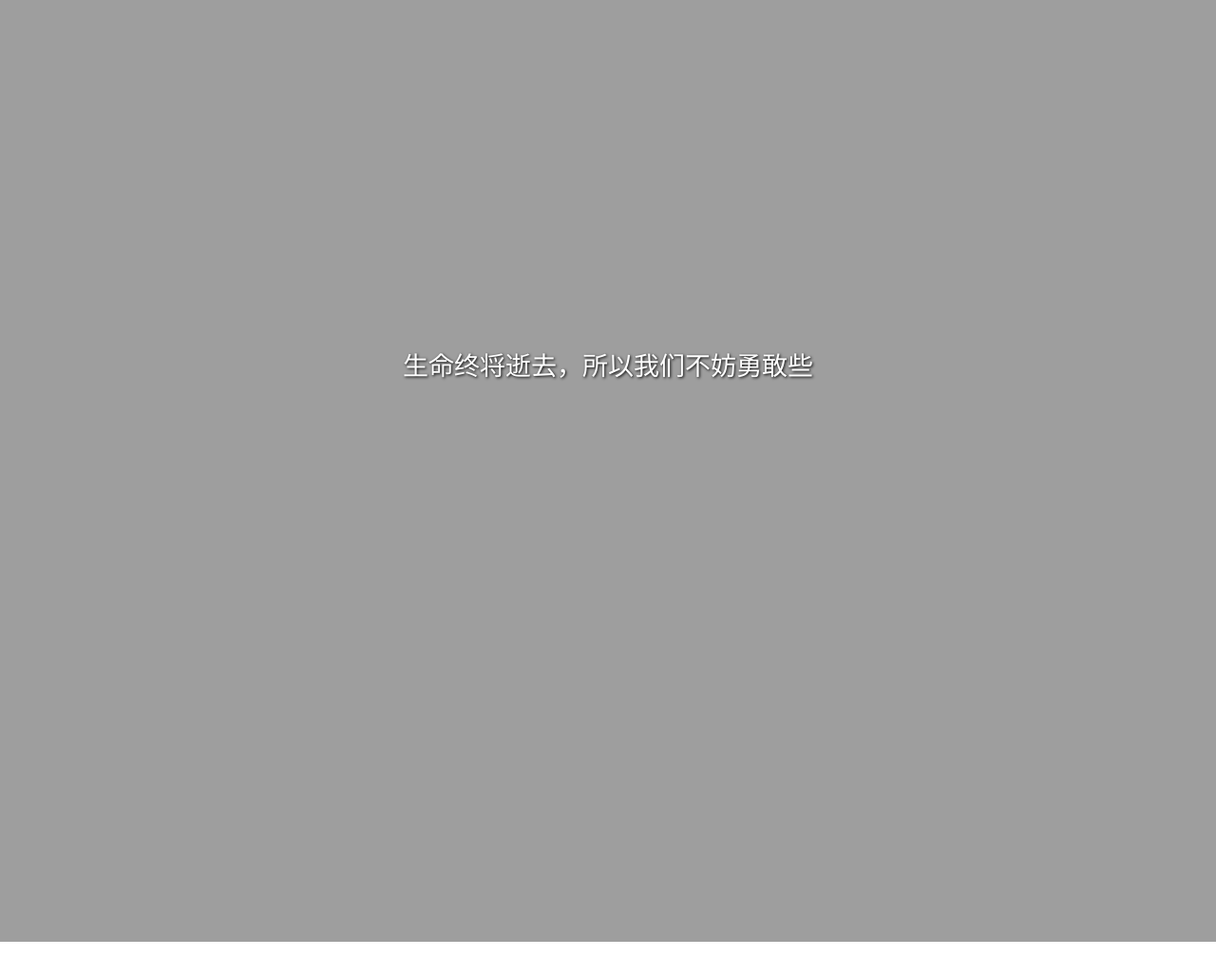
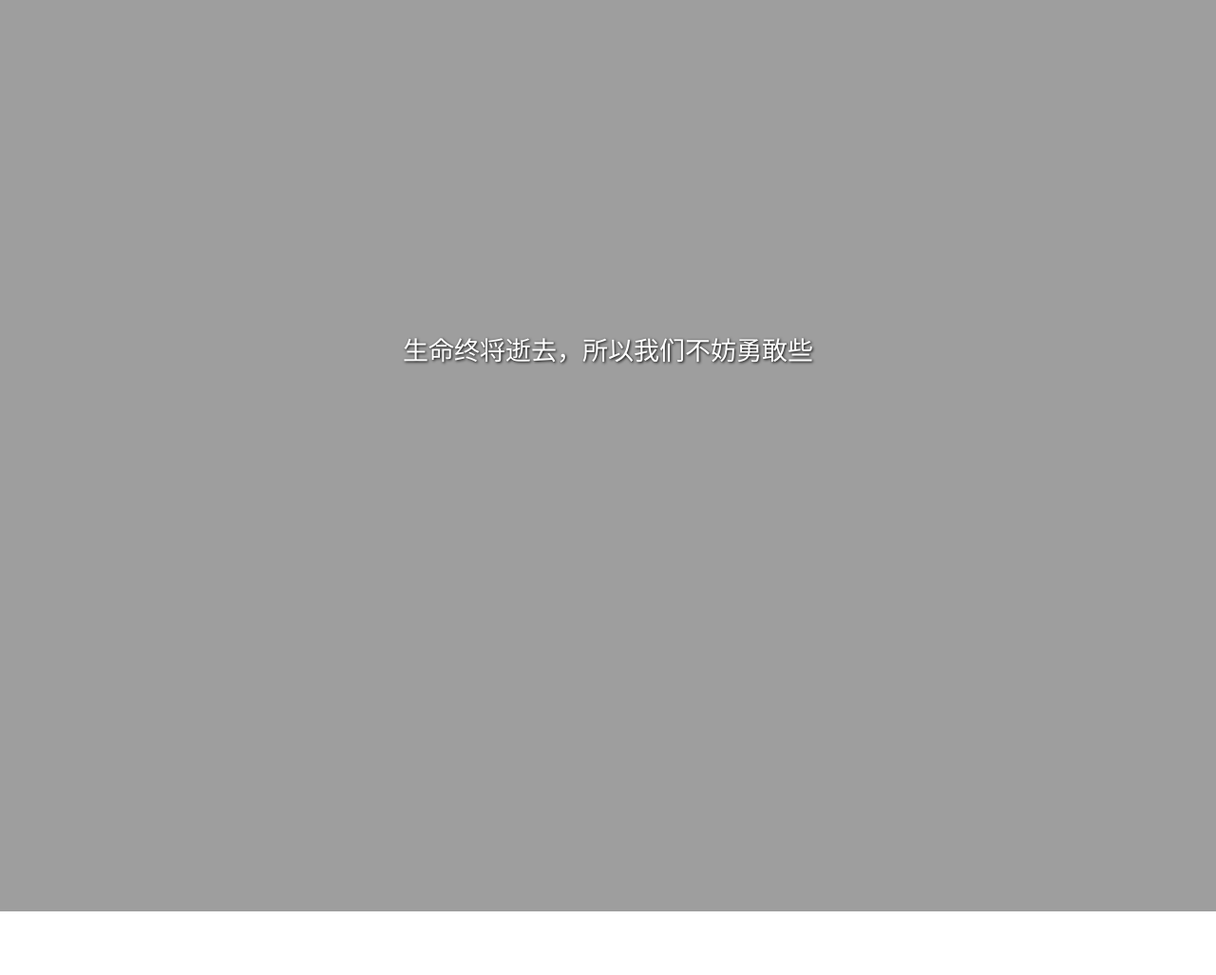
Before and after one commit to coder-wangzhen/coder-wangzhen.github.io, a Jekyll site: the page built from index.html, in a window 1280 px wide. Shown: the whole page at 95% size. Built offline with Jekyll 4.4.1, drawn with Linux system fonts in a browser that asks for light colours; nearby versions of some CDN libraries; the list of posts is cut into pages by our own code; after the commit the page ends 995 px from its top, so only the background shows below that.

Commit message:
优化浏览器窗口化显示空白问题

```diff
--- a/assets/css/beautifuljekyll.css
+++ b/assets/css/beautifuljekyll.css
@@ -667,7 +667,6 @@ nav.top-nav-short-permanent ~ header > .intro-header.big-img {
 }
 .intro-header .page-heading {
   text-align: center;
-  margin: -20rem 0 0;
 }
 .intro-header.big-img .page-heading,
 .intro-header.big-img .post-heading {
@@ -727,7 +726,7 @@ nav.top-nav-short-permanent ~ header > .intro-header.big-img {
   }
   .intro-header.big-img .page-heading,
   .intro-header.big-img .post-heading {
-    padding: 37rem 0;
+    padding: 16rem 0 36rem;
   }
   .intro-header .page-heading h1 {
     font-size: 5rem;
--- a/index.html
+++ b/index.html
@@ -6,7 +6,6 @@ cover-img:
 - "/assets/img/lsh3-1.jpg"
 - "/assets/img/lsh4-1.jpg"
 - "/assets/img/lsh5-1.jpg"
-- "/assets/img/lsh6-1.jpg"
 - "/assets/img/lsh7-1.jpg"
 - "/assets/img/lsh8-1.jpg"
 - "/assets/img/lsh9-1.jpg"
```
Also changed, not shown: 1 other file.
